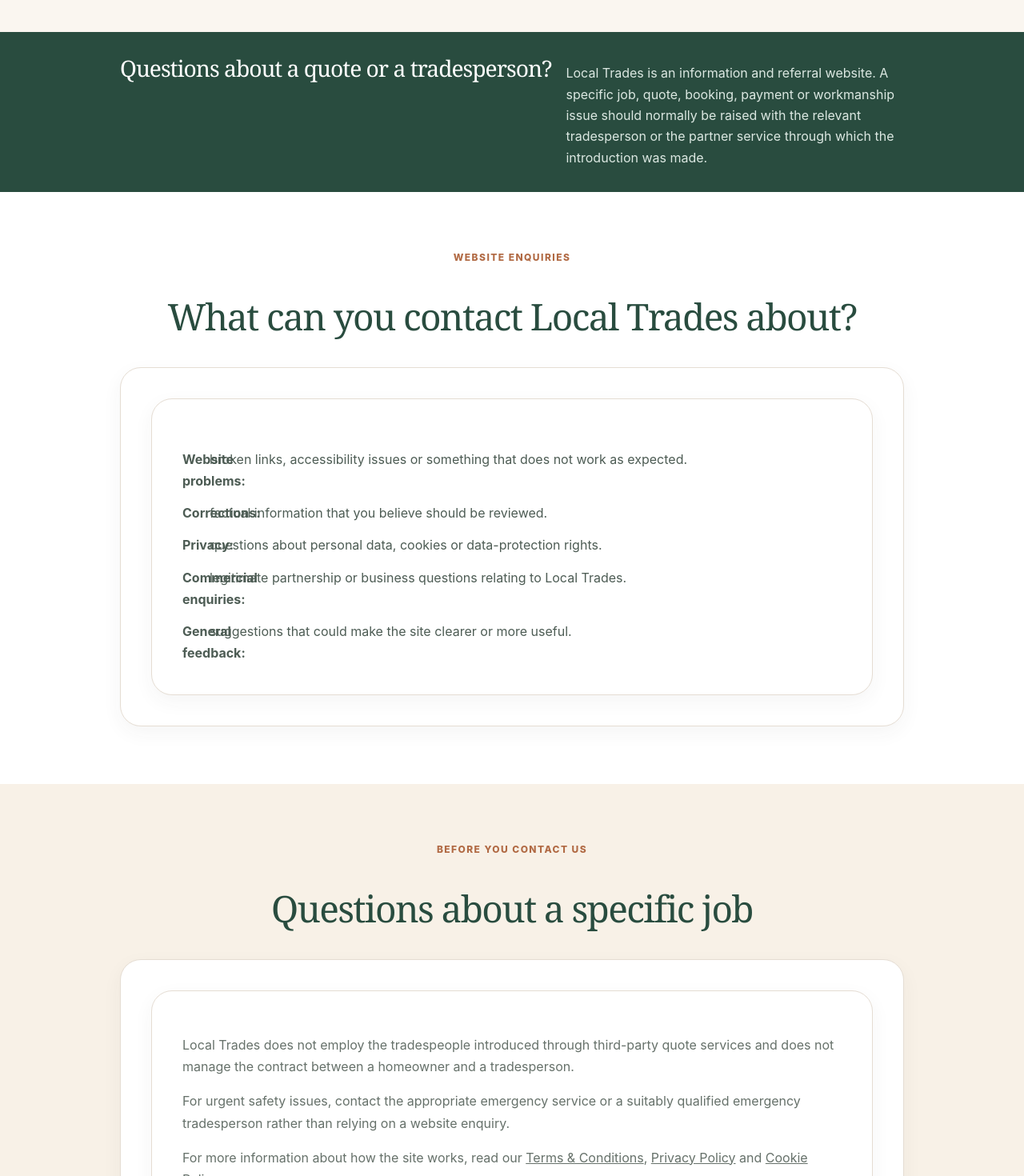
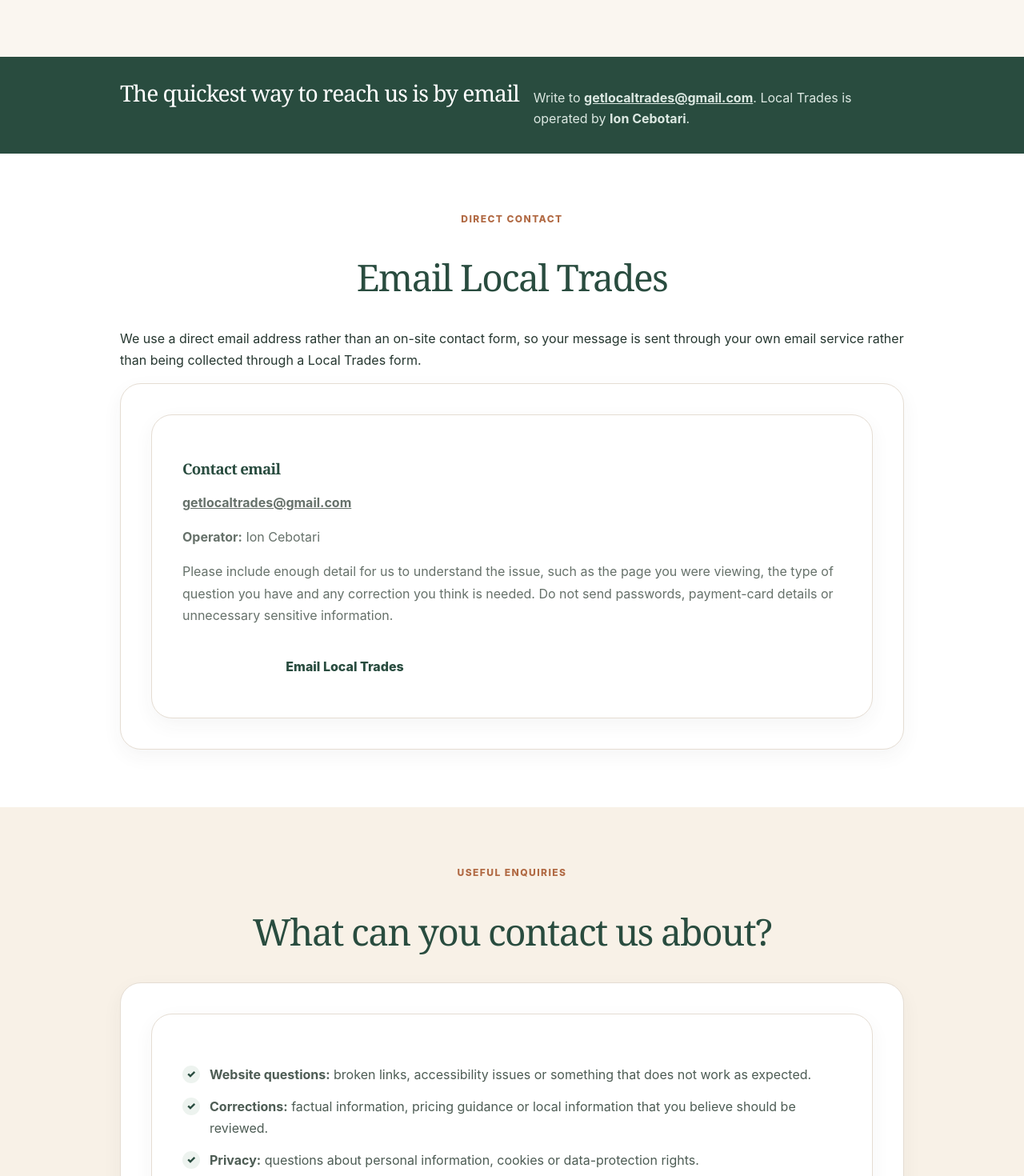
Before and after one commit to Johny-88/local-trades, a Next.js app: page /contact in a window 1280 px wide. Shown: the part 440-1910 px from the top of the page at 80% size. Built offline with nearby package versions, Linux system fonts and the light colour scheme.

Commit message:
Complete Local Trades contact page

```diff
--- a/src/app/contact/page.tsx
+++ b/src/app/contact/page.tsx
@@ -3,17 +3,18 @@
 import { JsonLd } from "../../components/JsonLd";
 import { createInfoPageStructuredData, type BreadcrumbItem } from "../../lib/schema";
 import { createPageMetadata } from "../../lib/seo";
+import { CONTACT_EMAIL, OPERATOR_NAME } from "../../lib/site";
 
 const title = "Contact Local Trades | Help & Enquiries";
-const description = "Contact Local Trades for website questions, feedback, privacy enquiries, corrections or partnership questions.";
+const description = "Contact Local Trades by email for website questions, feedback, privacy enquiries, corrections or partnership questions.";
 const canonicalPath = "/contact/";
 
 export const metadata: Metadata = createPageMetadata({
   title,
   description,
   path: canonicalPath,
-  openGraphDescription: "Need to contact Local Trades? Get in touch about the website, feedback, corrections, privacy or partnership questions.",
-  twitterDescription: "Contact Local Trades about website questions, feedback, corrections, privacy or partnership enquiries.",
+  openGraphDescription: "Contact Local Trades directly by email for website questions, feedback, corrections, privacy enquiries or partnership questions.",
+  twitterDescription: "Contact Local Trades by email for help, feedback, corrections, privacy enquiries or partnership questions.",
 });
 
 const breadcrumbItems: BreadcrumbItem[] = [
@@ -28,27 +29,69 @@
       <InfoPageShell
         eyebrow="Contact Local Trades"
         title="How can we help?"
-        intro="Use this page for questions about Local Trades, website feedback, corrections, privacy enquiries or legitimate partnership questions."
+        intro="For questions about Local Trades, website feedback, corrections, privacy enquiries or legitimate partnership questions, email us directly. We keep contact simple and do not require an account or contact form."
         breadcrumbItems={breadcrumbItems}
-        summaryTitle="Questions about a quote or a tradesperson?"
-        summary={<p>Local Trades is an information and referral website. A specific job, quote, booking, payment or workmanship issue should normally be raised with the relevant tradesperson or the partner service through which the introduction was made.</p>}
+        summaryTitle="The quickest way to reach us is by email"
+        summary={
+          <p>
+            Write to <a href={`mailto:${CONTACT_EMAIL}`}><strong>{CONTACT_EMAIL}</strong></a>. Local Trades is operated by <strong>{OPERATOR_NAME}</strong>.
+          </p>
+        }
       >
-        <InfoSection id="website-help" eyebrow="Website enquiries" title="What can you contact Local Trades about?">
+        <InfoSection
+          id="email-us"
+          eyebrow="Direct contact"
+          title="Email Local Trades"
+          intro="We use a direct email address rather than an on-site contact form, so your message is sent through your own email service rather than being collected through a Local Trades form."
+        >
+          <div className="content-card">
+            <h3>Contact email</h3>
+            <p><a href={`mailto:${CONTACT_EMAIL}`}><strong>{CONTACT_EMAIL}</strong></a></p>
+            <p><strong>Operator:</strong> {OPERATOR_NAME}</p>
+            <p>
+              Please include enough detail for us to understand the issue, such as the page you were viewing, the type of question you have and any correction you think is needed. Do not send passwords, payment-card details or unnecessary sensitive information.
+            </p>
+            <div className="specialist-links" style={{ marginTop: 24 }}>
+              <a className="cta-button" href={`mailto:${CONTACT_EMAIL}`}>Email Local Trades</a>
+            </div>
+          </div>
+        </InfoSection>
+
+        <InfoSection
+          id="what-we-can-help-with"
+          eyebrow="Useful enquiries"
+          title="What can you contact us about?"
+          soft
+        >
           <div className="content-card">
             <ul className="bullet-list">
-              <li><strong>Website problems:</strong> broken links, accessibility issues or something that does not work as expected.</li>
-              <li><strong>Corrections:</strong> factual information that you believe should be reviewed.</li>
-              <li><strong>Privacy:</strong> questions about personal data, cookies or data-protection rights.</li>
-              <li><strong>Commercial enquiries:</strong> legitimate partnership or business questions relating to Local Trades.</li>
-              <li><strong>General feedback:</strong> suggestions that could make the site clearer or more useful.</li>
+              <li><span className="tick" aria-hidden="true">✓</span><span><strong>Website questions:</strong> broken links, accessibility issues or something that does not work as expected.</span></li>
+              <li><span className="tick" aria-hidden="true">✓</span><span><strong>Corrections:</strong> factual information, pricing guidance or local information that you believe should be reviewed.</span></li>
+              <li><span className="tick" aria-hidden="true">✓</span><span><strong>Privacy:</strong> questions about personal information, cookies or data-protection rights.</span></li>
+              <li><span className="tick" aria-hidden="true">✓</span><span><strong>Commercial enquiries:</strong> legitimate partnership, affiliate or business questions relating to Local Trades.</span></li>
+              <li><span className="tick" aria-hidden="true">✓</span><span><strong>General feedback:</strong> suggestions that could make the site clearer, more useful or easier to use.</span></li>
             </ul>
           </div>
         </InfoSection>
-        <InfoSection id="job-enquiries" eyebrow="Before you contact us" title="Questions about a specific job" soft>
+
+        <InfoSection
+          id="job-enquiries"
+          eyebrow="Before you email"
+          title="Questions about a specific professional or job"
+        >
           <div className="content-card">
-            <p>Local Trades does not employ the tradespeople introduced through third-party quote services and does not manage the contract between a homeowner and a tradesperson.</p>
-            <p>For urgent safety issues, contact the appropriate emergency service or a suitably qualified emergency tradesperson rather than relying on a website enquiry.</p>
-            <p>For more information about how the site works, read our <a href="/terms/">Terms &amp; Conditions</a>, <a href="/privacy/">Privacy Policy</a> and <a href="/cookies/">Cookie Policy</a>.</p>
+            <p>
+              Local Trades is an independent information and referral website. We do not employ or control the professionals introduced through third-party partner services and we do not manage the contract between a homeowner and a professional.
+            </p>
+            <p>
+              If you have already submitted a job through a partner service or hired someone, questions about that job, quote, booking, payment, workmanship or dispute should normally be raised directly with the relevant professional or the partner service through which the introduction was made.
+            </p>
+            <p>
+              For urgent safety issues, do not rely on email to Local Trades. Contact the appropriate emergency service or a suitably qualified emergency professional for the situation.
+            </p>
+            <p>
+              For more information about how the site works, read our <a href="/transparency/">Transparency page</a>, <a href="/terms/">Terms &amp; Conditions</a>, <a href="/privacy/">Privacy Policy</a> and <a href="/cookies/">Cookie Policy</a>.
+            </p>
           </div>
         </InfoSection>
       </InfoPageShell>
```
